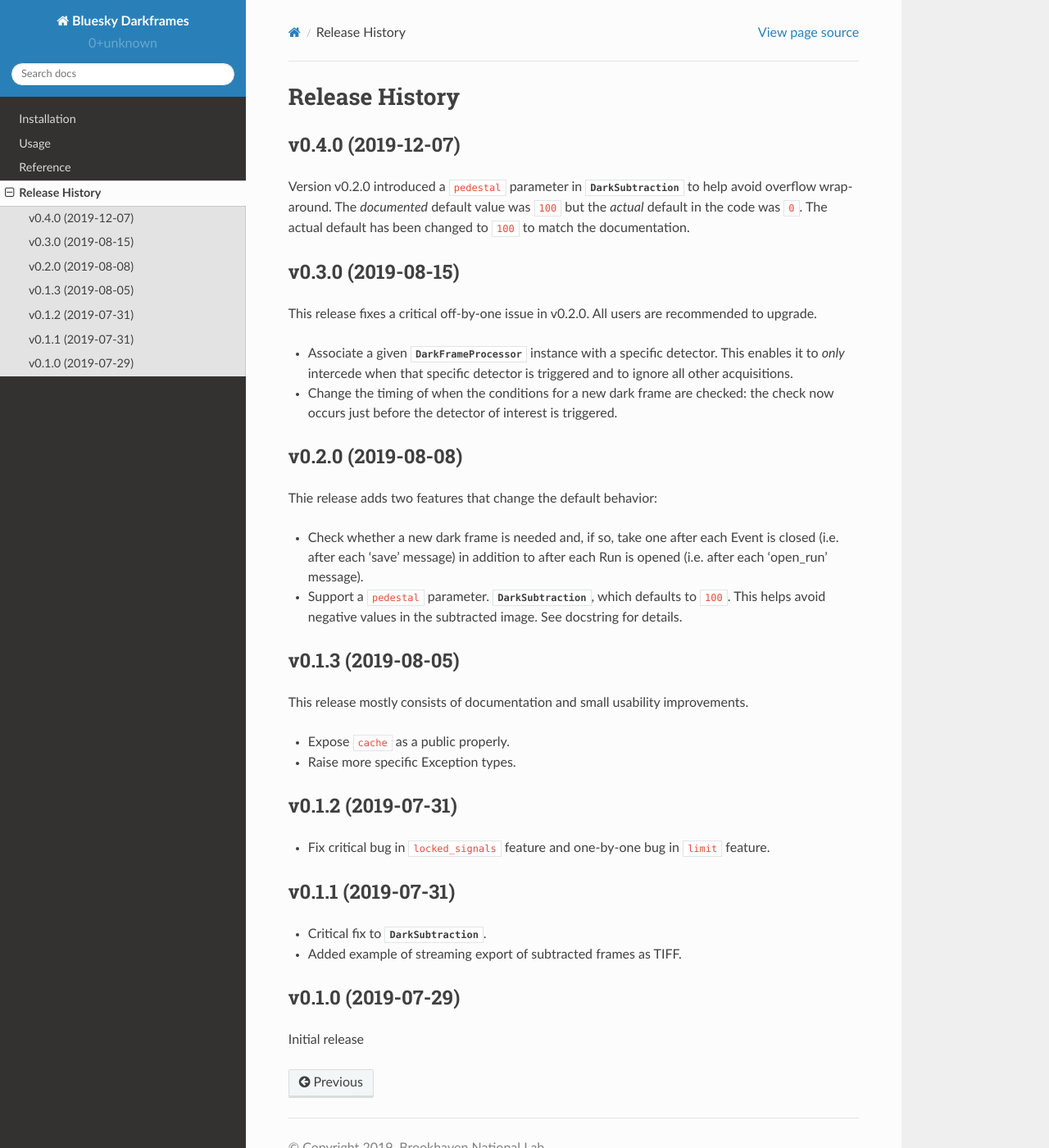
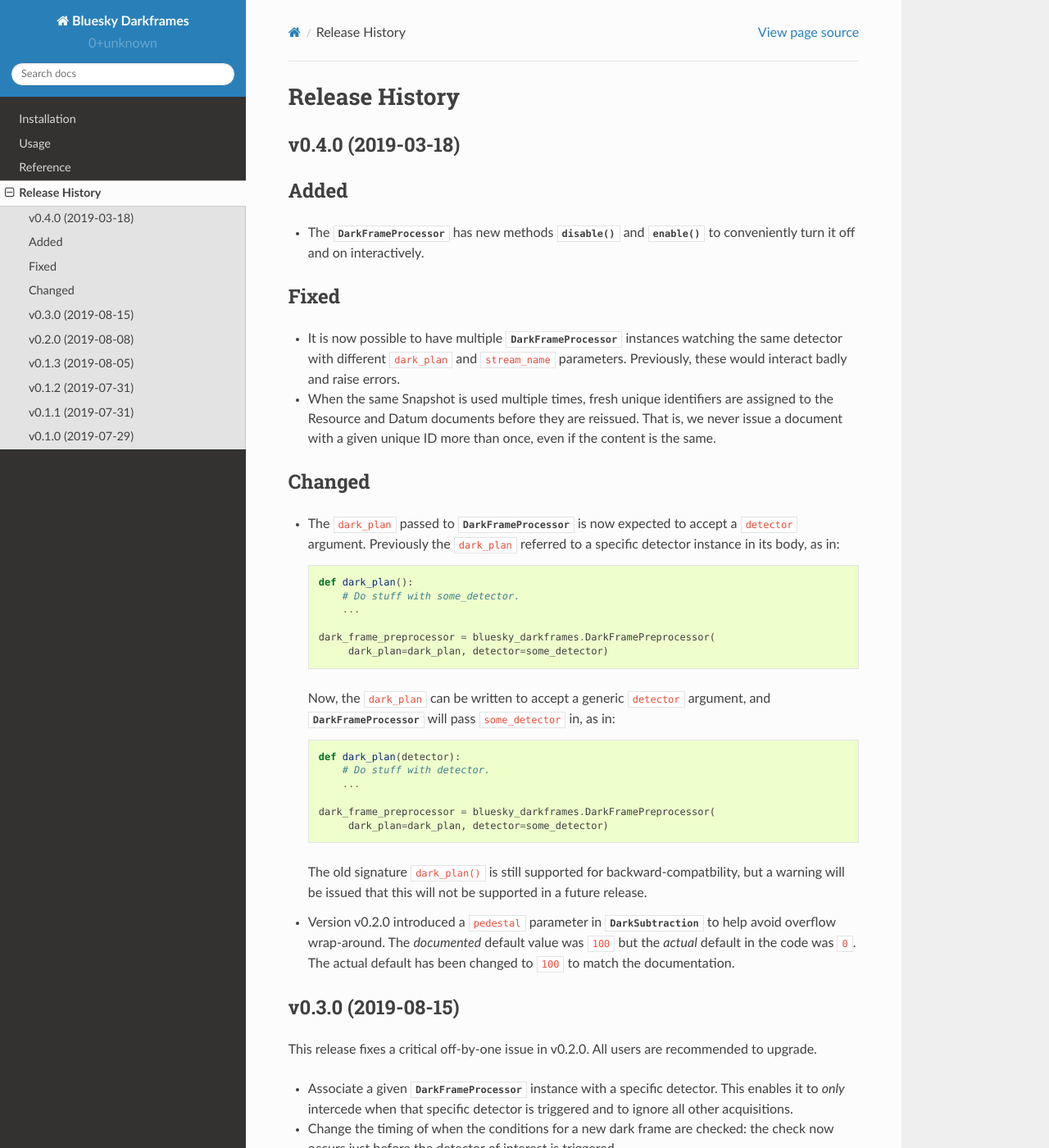
Before and after one commit to bluesky/bluesky-darkframes, a Sphinx documentation site: the page built from docs/source/release-history.rst, in a window 1280 px wide and 1400 px high. Shown: the whole window at 82% size. Built offline with Sphinx 7.4.7 and the Read the Docs theme 2.0.0, drawn with Linux system fonts in a browser that asks for light colours.

Commit message:
Update release notes.

```diff
--- a/docs/source/release-history.rst
+++ b/docs/source/release-history.rst
@@ -2,14 +2,66 @@
 Release History
 ===============
 
-v0.4.0 (2019-12-07)
+v0.4.0 (2019-03-18)
 -------------------
 
-Version v0.2.0 introduced a ``pedestal`` parameter in
-:class:`~bluesky_darkframes.DarkSubtraction` to help avoid overflow
-wrap-around. The *documented* default value was ``100`` but the *actual*
-default in the code was ``0``. The actual default has been changed to ``100``
-to match the documentation.
+Added
+-----
+* The :class:`~bluesky_darkframes.DarkFrameProcessor` has new methods
+  :meth:`~bluesky_darkframes.DarkFrameProcessor.disable` and
+  :meth:`~bluesky_darkframes.DarkFrameProcessor.enable` to conveniently turn
+  it off and on interactively.
+
+Fixed
+-----
+
+* It is now possible to have multiple
+  :class:`~bluesky_darkframes.DarkFrameProcessor` instances watching the same
+  detector with different ``dark_plan`` and ``stream_name`` parameters.
+  Previously, these would interact badly and raise errors.
+* When the same Snapshot is used multiple times, fresh unique identifiers are
+  assigned to the Resource and Datum documents before they are reissued. That
+  is, we never issue a document with a given unique ID more than once, even if
+  the content is the same.
+
+Changed
+-------
+
+* The ``dark_plan`` passed to :class:`~bluesky_darkframes.DarkFrameProcessor`
+  is now expected to accept a ``detector`` argument. Previously the
+  ``dark_plan`` referred to a specific detector instance in its body, as in:
+
+  .. code:: python
+
+     def dark_plan():
+         # Do stuff with some_detector.
+         ...
+
+     dark_frame_preprocessor = bluesky_darkframes.DarkFramePreprocessor(
+          dark_plan=dark_plan, detector=some_detector)
+
+  Now, the ``dark_plan`` can be written to accept a generic ``detector``
+  argument, and  :class:`~bluesky_darkframes.DarkFrameProcessor` will pass
+  ``some_detector`` in, as in:
+
+  .. code:: python
+
+     def dark_plan(detector):
+         # Do stuff with detector.
+         ...
+
+     dark_frame_preprocessor = bluesky_darkframes.DarkFramePreprocessor(
+          dark_plan=dark_plan, detector=some_detector)
+
+  The old signature ``dark_plan()`` is still supported for
+  backward-compatbility, but a warning will be issued that this will not be
+  supported in a future release.
+
+* Version v0.2.0 introduced a ``pedestal`` parameter in
+  :class:`~bluesky_darkframes.DarkSubtraction` to help avoid overflow
+  wrap-around. The *documented* default value was ``100`` but the *actual*
+  default in the code was ``0``. The actual default has been changed to ``100``
+  to match the documentation.
 
 v0.3.0 (2019-08-15)
 -------------------
```
